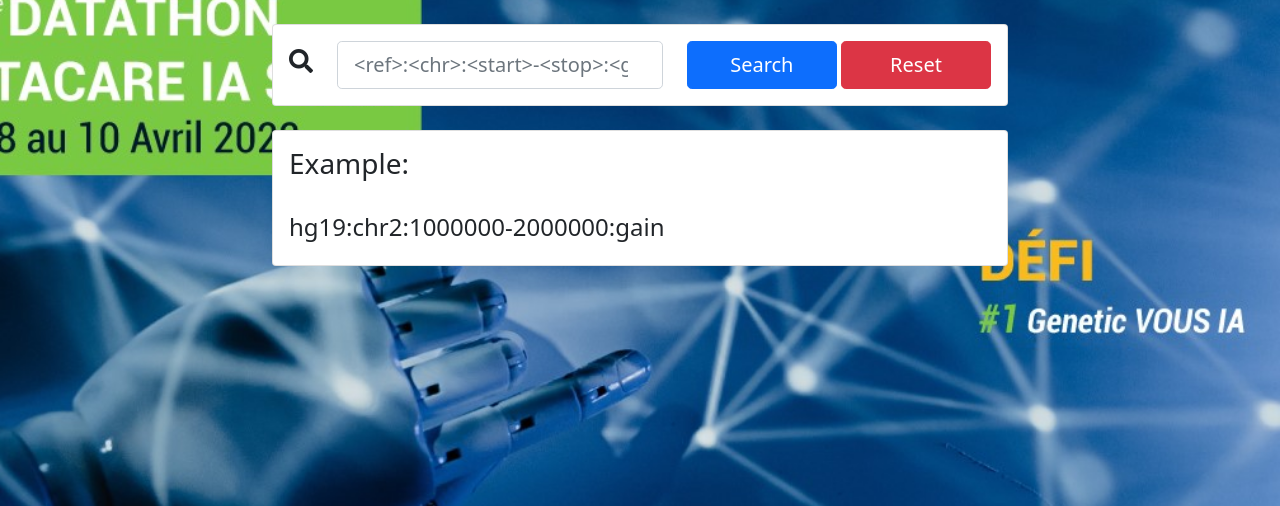
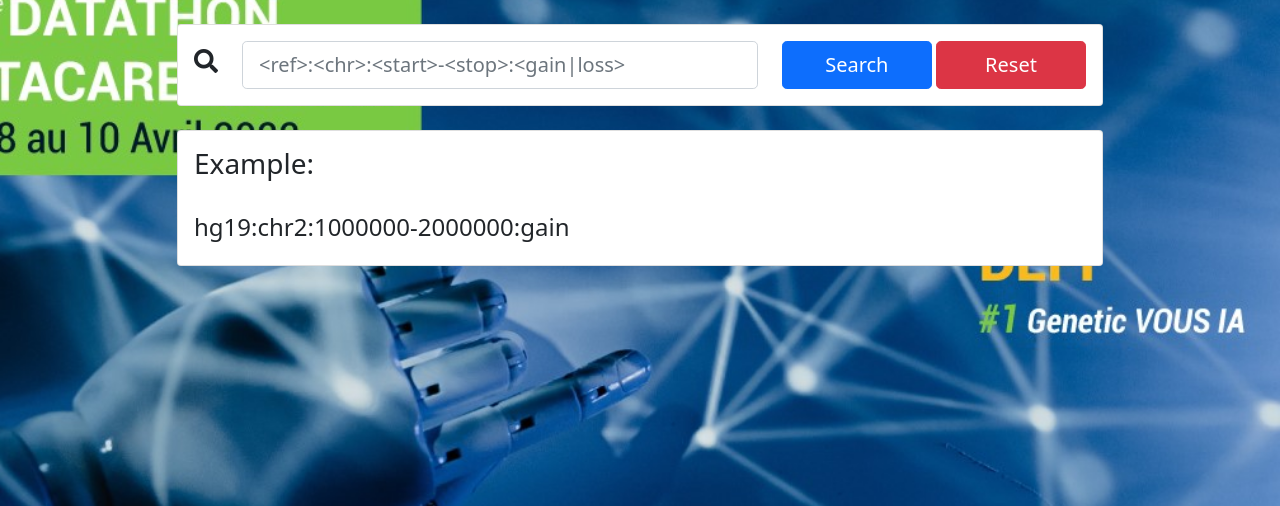
Before and after one commit to Teuira/cnvannot, a Flask app: page / in a window 1280 px wide. Shown: the part 56-562 px from the top of the page. Run offline with Flask 2, Linux system fonts and the light colour scheme; parts of the project's set-up code (start-up, migrations or seed data) failed here and were passed over; some libraries are stand-ins or nearby versions.

Commit message:
Cosmetics: larger column.

```diff
--- a/cnvannot/gui/web/templates/home.html
+++ b/cnvannot/gui/web/templates/home.html
@@ -8,7 +8,7 @@
     <div class="container">
         <br/>
         <div class="row justify-content-center">
-            <div class="col-12 col-md-10 col-lg-8">
+            <div class="col-12 col-md-10 col-lg-10">
                 <div class="card card-sm">
                     <div class="card-body row no-gutters align-items-center">
                         <div class="col-auto">
@@ -32,7 +32,7 @@
         </div>
         <br/>
         <div id="res_card" class="row justify-content-center">
-            <div class="col-12 col-md-10 col-lg-8">
+            <div class="col-12 col-md-10 col-lg-10">
                 <div class="card card-sm">
                     <div class="card-body row no-gutters align-items-center">
                         <div class="col-auto align-content-center">
@@ -92,7 +92,7 @@
     function show_res(annotations) {
         let res_div = document.getElementById('res_div');
         res_div.innerHTML += "<br>"
-        res_div.innerHTML += "<a href=" + annotations['ucsc_url'] + " target='_blank'>View on UCSC</a>"
+        res_div.innerHTML += "<a href=" + annotations['ucsc_url'] + " target='_blank'>View on UCSC Browser</a>"
         res_div.innerHTML += "<br>"
         res_div.innerHTML += "X-CNV score: " + annotations['xcnv_res'] + ' (' + annotations['xcnv_res_interpretation'] + ')'
         res_div.innerHTML += "<br>"
```
